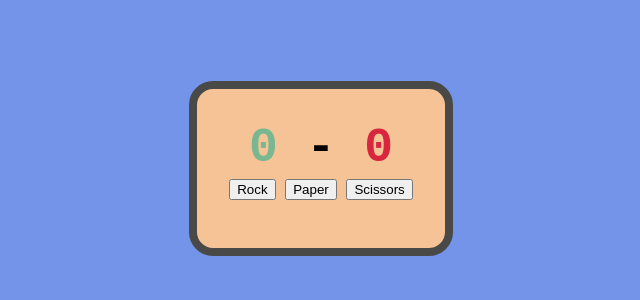
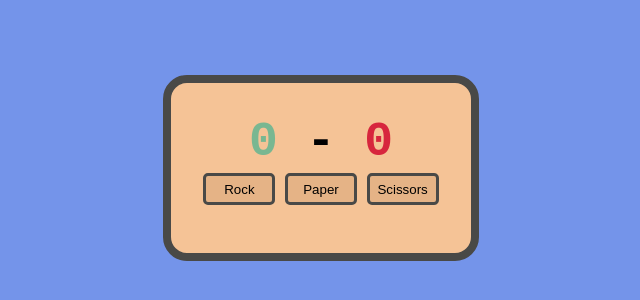
Before and after one commit to ilovepi31415/odin-rock-paper-scissors, a plain HTML site: page index.html in a window 1280 px wide. Shown: the part 240-540 px from the top of the page, without its empty margins (327-967 px from the left). Drawn offline with Linux system fonts and the light colour scheme.

Commit message:
Polish styling

```diff
--- a/style.css
+++ b/style.css
@@ -20,6 +20,14 @@ body {
     padding: 32px;
 }
 
+button {
+    width: 72px;
+    height: 32px;
+    background-color: #E5B386;
+    border: 3px solid #494947;
+    border-radius: 5px;
+}
+
 #score {
     font-weight: bolder;
     font-size: 48px;
```
